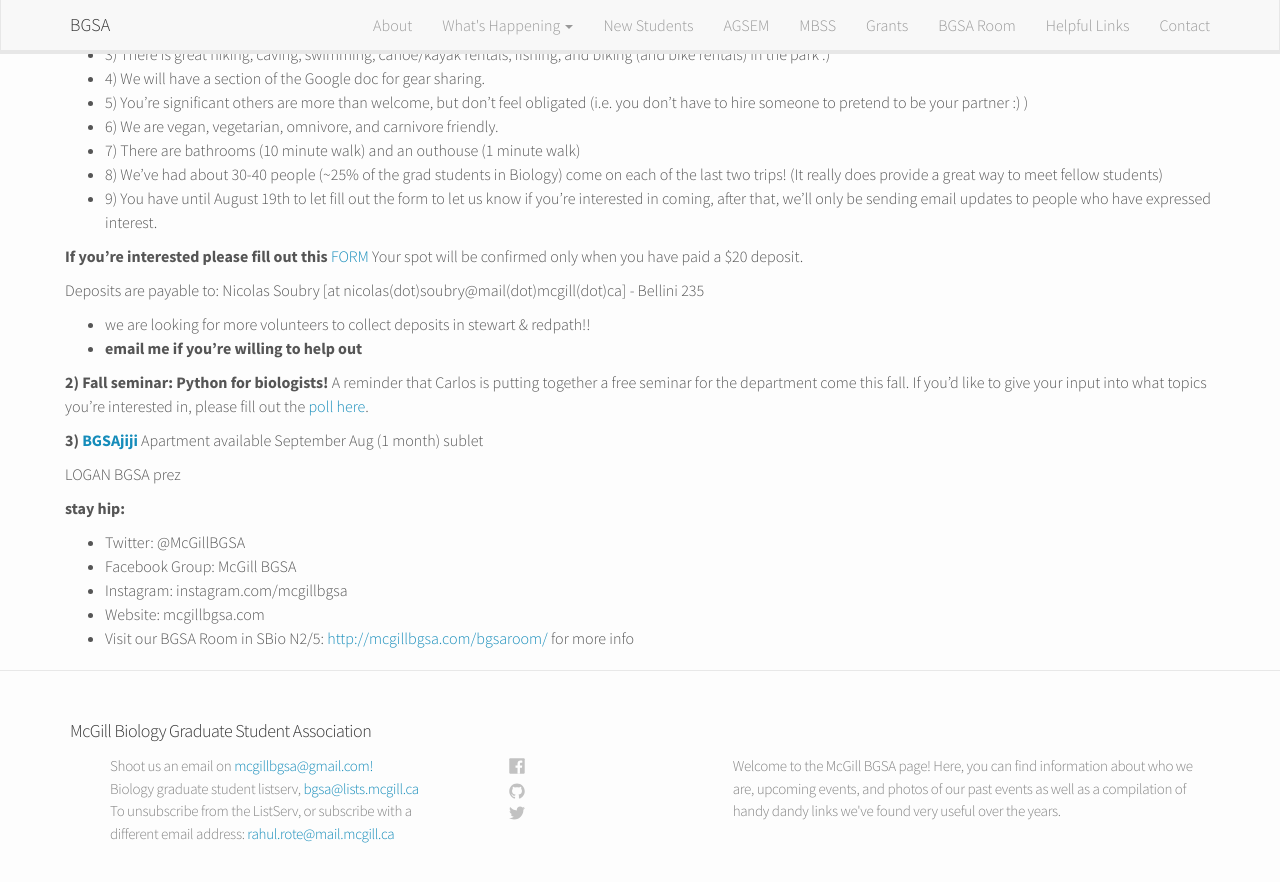
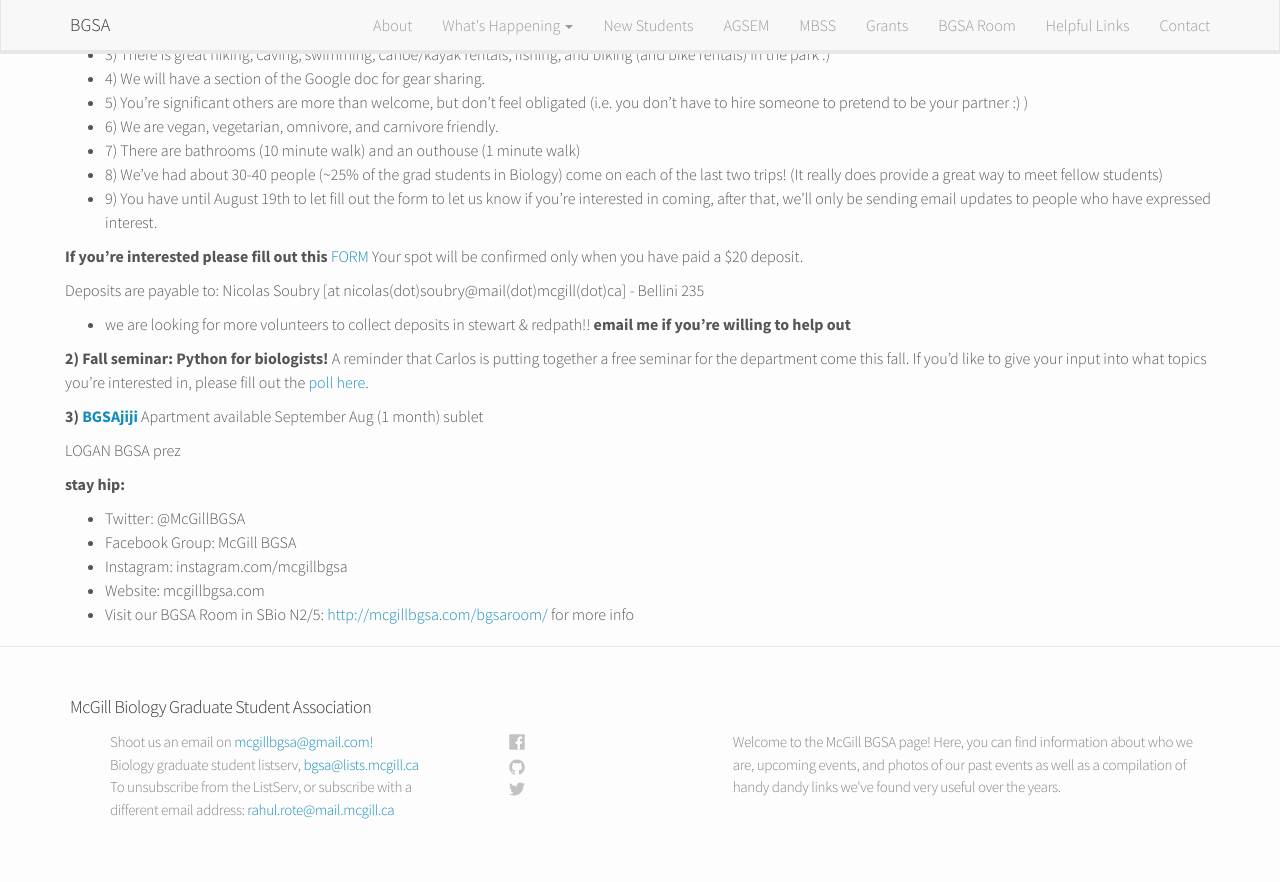
Before and after one commit to McGillBGSA/McGillBGSA.github.io, a Jekyll site: the page built from _posts/2016-08-04-Fall_Camping_signup.md, in a window 1280 px wide and 900 px high, scrolled down 557 px. Shown: the top 882 px of the window. Built offline with Jekyll 4.4.1, drawn with Linux system fonts in a browser that asks for light colours; nearby versions of some CDN libraries.

```diff
--- a/_posts/2016-08-04-Fall_Camping_signup.md
+++ b/_posts/2016-08-04-Fall_Camping_signup.md
@@ -15,22 +15,21 @@ The weekend promises to be a great time and we hope you can make it!
 It would be great if those of you who went on previous trips would let new students know how much fun you had!
 
 **A Few Details:**
-* 1) The cost should be around 40-60 dollars for car rentals, gas, food, gear, and the site (but __NOT__ including alcohol).
-* 2) This is "car camping" i.e. even if you've never been camping you're more than qualified to come.
-* 3) There is great hiking, caving, swimming, canoe/kayak rentals, fishing, and biking (and bike rentals) in the park :)
-* 4) We will have a section of the Google doc for gear sharing.
-* 5) You're significant others are more than welcome, but don't feel obligated (i.e. you don't have to hire someone to pretend to be your partner :) )
-* 6) We are vegan, vegetarian, omnivore, and carnivore friendly.
-* 7) There are bathrooms (10 minute walk) and an outhouse (1 minute walk)
-* 8) We've had about 30-40 people (~25% of the grad students in Biology) come on each of the last two trips! (It really does provide a great way to meet fellow students)
-* 9) You have until August 19th to let fill out the form to let us know if you're interested in coming, after that, we'll only be sending email updates to people who have expressed interest.
+ - 1) The cost should be around 40-60 dollars for car rentals, gas, food, gear, and the site (but __NOT__ including alcohol).
+ - 2) This is "car camping" i.e. even if you've never been camping you're more than qualified to come.
+ - 3) There is great hiking, caving, swimming, canoe/kayak rentals, fishing, and biking (and bike rentals) in the park :)
+ - 4) We will have a section of the Google doc for gear sharing.
+ - 5) You're significant others are more than welcome, but don't feel obligated (i.e. you don't have to hire someone to pretend to be your partner :) )
+ - 6) We are vegan, vegetarian, omnivore, and carnivore friendly.
+ - 7) There are bathrooms (10 minute walk) and an outhouse (1 minute walk)
+ - 8) We've had about 30-40 people (~25% of the grad students in Biology) come on each of the last two trips! (It really does provide a great way to meet fellow students)
+ - 9) You have until August 19th to let fill out the form to let us know if you're interested in coming, after that, we'll only be sending email updates to people who have expressed interest.
 
 **If you're interested please fill out this** [FORM](https://docs.google.com/spreadsheets/d/1Z8j3PWw7lzWRpB2UXkFKi31QMAx_N1H-bpgoEUK9Qn4/edit#gid=376407941)
 Your spot will be confirmed only when you have paid a $20 deposit.
 
 Deposits are payable to: Nicolas Soubry [at nicolas(dot)soubry@mail(dot)mcgill(dot)ca] - Bellini 235
-* we are looking for more volunteers to collect deposits in stewart & redpath!!
-* __email me if you're willing to help out__
+- we are looking for more volunteers to collect deposits in stewart & redpath!!  __email me if you're willing to help out__
 
 
 **2) Fall seminar: Python for biologists!**
```
